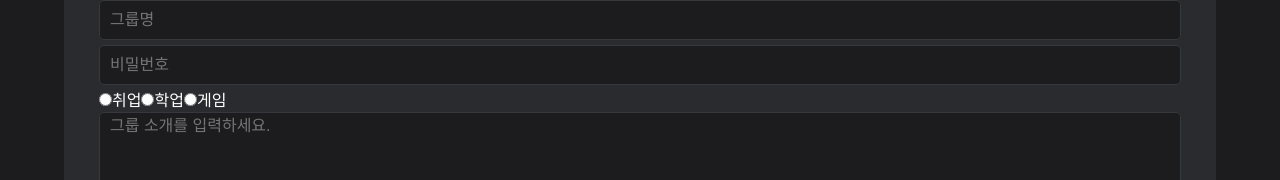
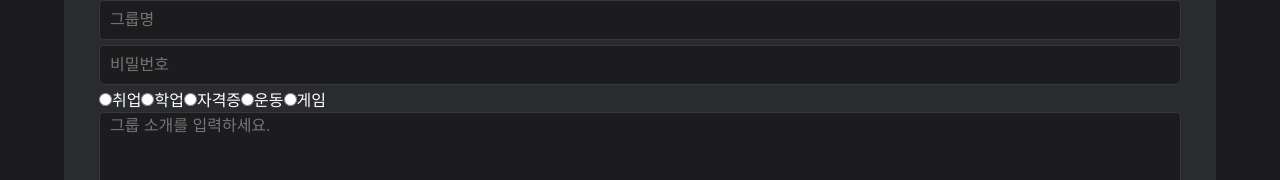
Before and after one commit to Milk0621/project-study-hub, a React (Create React App) app in the folder frontend/: page /groupCreate in a window 1280 px wide. Shown: the part 179-359 px from the top of the page. Built offline with nearby package versions, Linux system fonts and the light colour scheme; a web font is replaced by a local one.

Commit message:
feat: radio 항목 추가

```diff
--- a/frontend/src/components/GroupCreate/GroupCreate.jsx
+++ b/frontend/src/components/GroupCreate/GroupCreate.jsx
@@ -18,7 +18,11 @@ function GroupCreate() {
                     <input type="radio" name="tag" id="radio2" />
                     <label htmlFor="radio2">학업</label>
                     <input type="radio" name="tag" id="radio3" />
-                    <label htmlFor="radio3">게임</label>
+                    <label htmlFor="radio3">자격증</label>
+                    <input type="radio" name="tag" id="radio4" />
+                    <label htmlFor="radio4">운동</label>
+                    <input type="radio" name="tag" id="radio5" />
+                    <label htmlFor="radio5">게임</label>
                 </div>
                 <textarea
                     name="content"
```
